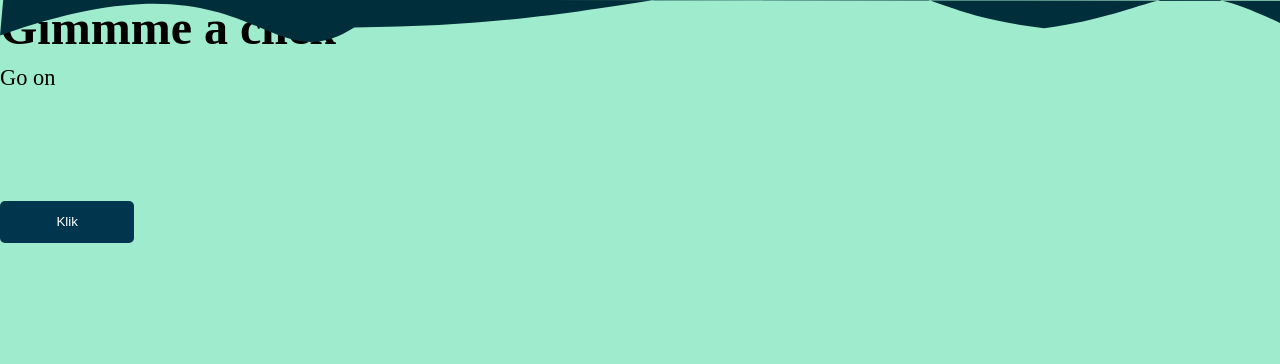
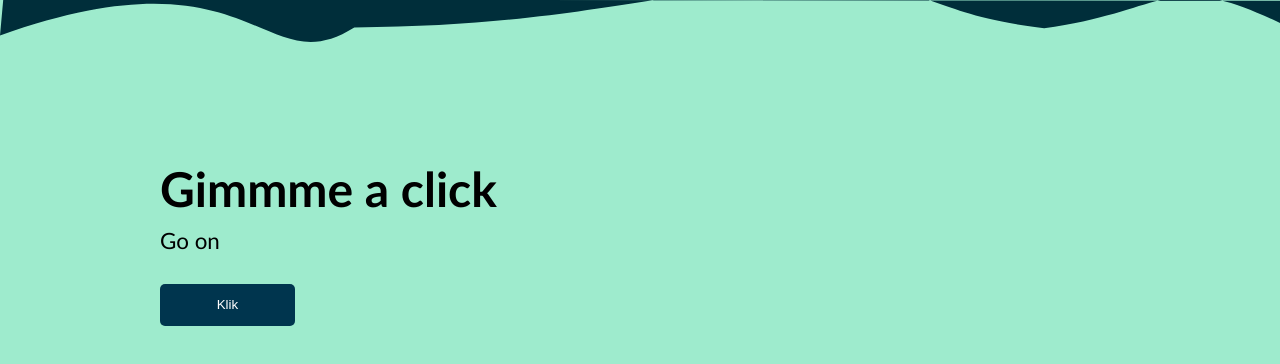
Before and after one commit to andziaania/WebdevPlayground, a plain HTML site: page Wave_SvgAnimation/index.html in a window 1280 px wide. Drawn offline with nearby package versions, Linux system fonts and the light colour scheme.

Commit message:
Some style lifting

```diff
--- a/Wave_SvgAnimation/main.scss
+++ b/Wave_SvgAnimation/main.scss
@@ -1,10 +1,11 @@
 body, html {
     margin: 0px;
-    padding: 5 em;
+    padding: 5em;
     box-sizing: border-box;
     width: 100%;
     height: 100%;
     background: #9eebcd;
+    font-family: 'Trebuchet MS', 'Lucida Sans Unicode', 'Lucida Grande', 'Lucida Sans';
 }
 
 #morph {
@@ -31,7 +32,7 @@ section {
   }
   button {
     background: #00354e;
-    margin-top: 100px;
+    margin-top: 20px;
     border: none;
     color: white;
     padding: 1em;
```
Also changed, not shown: Wave_SvgAnimation/main.css.
